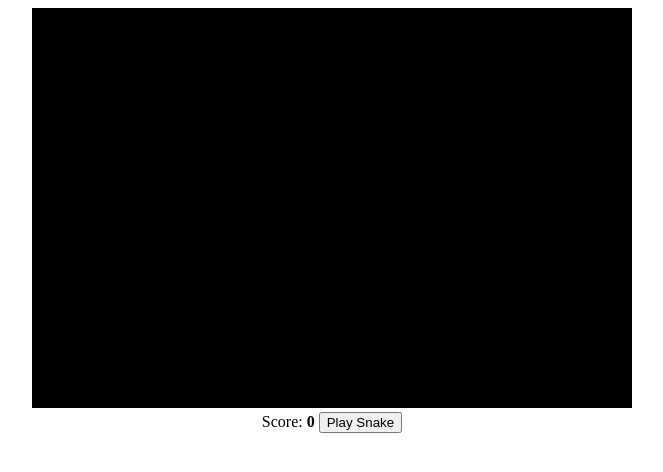
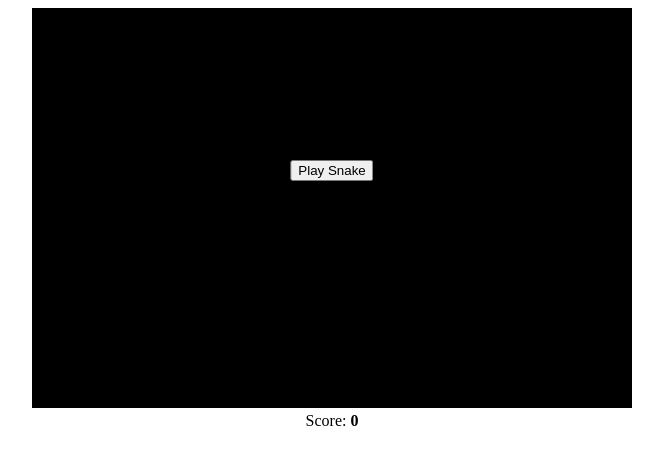
Before and after one commit to nicholasjamesbaker/Snake-Game-Jquery, a plain HTML site: page index.html in a window 1280 px wide. Shown: the whole page, without its empty margins (308-971 px from the left). Drawn offline with nearby package versions, Linux system fonts and the light colour scheme.

Commit message:
Added button styles

```diff
--- a/snake.js
+++ b/snake.js
@@ -2,5 +2,5 @@ $("#canvas").snakeGame({
     board_color: "#000000",
     snake_fill: "red",
     snake_stroke: "yellow",
-    game_speed: 100
+    game_speed: 60
 });
--- a/styles.css
+++ b/styles.css
@@ -1,7 +1,23 @@
-#container {
+/* #container {
     text-align: center;
 }
 
 #canvas {
     background-color: saddlebrown;
+}  */
+
+#container{
+    text-align: center;
+    width: 100%
 }
+
+#canvas {
+    background-color: saddlebrown;
+}
+
+button {
+    position: absolute;
+    left: 50%;
+    top: 20%;
+    transform: translateX(-50%);
+}
```
